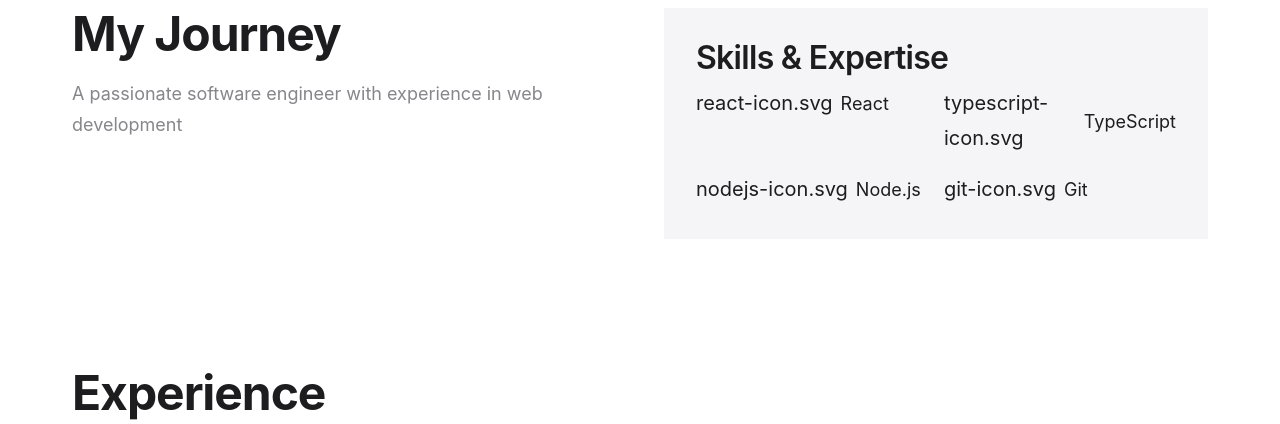
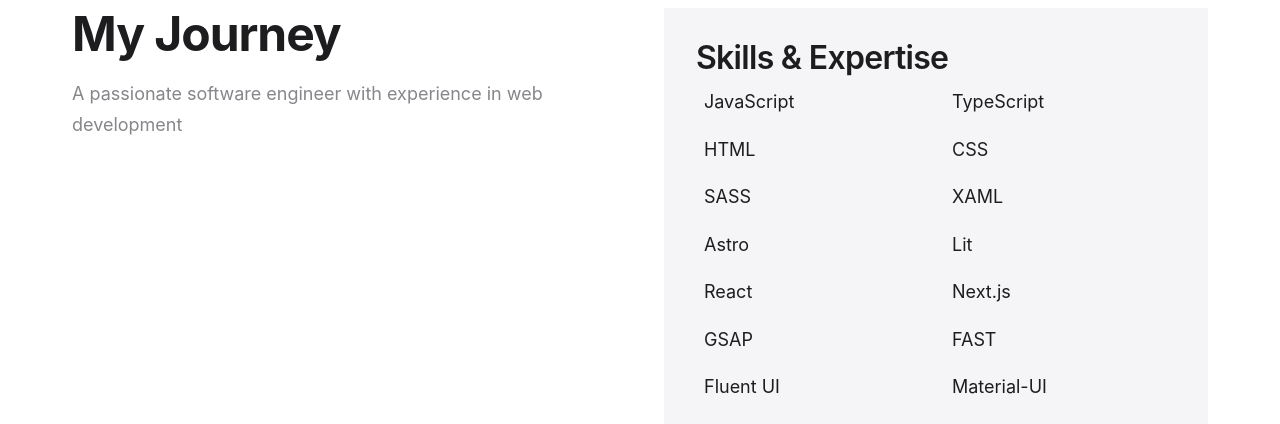
Before and after one commit to khamudom/kham-website, a Next.js app: page /about in a window 1280 px wide. Shown: the part 376-800 px from the top of the page. Built offline with nearby package versions, Linux system fonts and the light colour scheme; no server answers.

Commit message:
update navigation. update skills. update rotating title.

```diff
--- a/src/data/skills.json
+++ b/src/data/skills.json
@@ -2,40 +2,200 @@
   "data": [
     {
       "id": "skill-1",
-      "name": "React",
-      "category": "frontend",
+      "name": "JavaScript",
+      "category": "languages",
       "proficiency": 5,
-      "yearsOfExperience": 3,
-      "icon": "react-icon.svg"
+      "yearsOfExperience": 5
     },
     {
       "id": "skill-2",
       "name": "TypeScript",
-      "category": "frontend",
+      "category": "languages",
       "proficiency": 4,
-      "yearsOfExperience": 2,
-      "icon": "typescript-icon.svg"
+      "yearsOfExperience": 3
     },
     {
       "id": "skill-3",
-      "name": "Node.js",
-      "category": "backend",
-      "proficiency": 4,
-      "yearsOfExperience": 2,
-      "icon": "nodejs-icon.svg"
+      "name": "HTML",
+      "category": "languages",
+      "proficiency": 5,
+      "yearsOfExperience": 5
     },
     {
       "id": "skill-4",
-      "name": "Git",
+      "name": "CSS",
+      "category": "languages",
+      "proficiency": 5,
+      "yearsOfExperience": 5
+    },
+    {
+      "id": "skill-5",
+      "name": "SASS",
+      "category": "languages",
+      "proficiency": 5,
+      "yearsOfExperience": 5
+    },
+    {
+      "id": "skill-6",
+      "name": "XAML",
+      "category": "languages",
+      "proficiency": 5,
+      "yearsOfExperience": 5
+    },
+
+    {
+      "id": "skill-7",
+      "name": "Astro",
+      "category": "frameworks",
+      "proficiency": 5,
+      "yearsOfExperience": 4
+    },
+    {
+      "id": "skill-8",
+      "name": "Lit",
+      "category": "frameworks",
+      "proficiency": 5,
+      "yearsOfExperience": 4
+    },
+    {
+      "id": "skill-9",
+      "name": "React",
+      "category": "frameworks",
+      "proficiency": 5,
+      "yearsOfExperience": 4
+    },
+    {
+      "id": "skill-10",
+      "name": "Next.js",
+      "category": "frameworks",
+      "proficiency": 4,
+      "yearsOfExperience": 3
+    },
+    {
+      "id": "skill-11",
+      "name": "GSAP",
+      "category": "frameworks",
+      "proficiency": 4,
+      "yearsOfExperience": 3
+    },
+    {
+      "id": "skill-12",
+      "name": "FAST",
+      "category": "frameworks",
+      "proficiency": 5,
+      "yearsOfExperience": 4
+    },
+    {
+      "id": "skill-13",
+      "name": "Fluent UI",
+      "category": "frameworks",
+      "proficiency": 5,
+      "yearsOfExperience": 4
+    },
+    {
+      "id": "skill-14",
+      "name": "Material-UI",
+      "category": "frameworks",
+      "proficiency": 4,
+      "yearsOfExperience": 2
+    },
+    {
+      "id": "skill-15",
+      "name": "Vite",
+      "category": "tools",
+      "proficiency": 4,
+      "yearsOfExperience": 2
+    },
+    {
+      "id": "skill-16",
+      "name": "Node.js",
+      "category": "tools",
+      "proficiency": 4,
+      "yearsOfExperience": 3
+    },
+    {
+      "id": "skill-17",
+      "name": "Storybook",
       "category": "tools",
       "proficiency": 5,
-      "yearsOfExperience": 4,
-      "icon": "git-icon.svg"
+      "yearsOfExperience": 4
+    },
+    {
+      "id": "skill-18",
+      "name": "GitHub",
+      "category": "tools",
+      "proficiency": 5,
+      "yearsOfExperience": 4
+    },
+    {
+      "id": "skill-19",
+      "name": "Azure DevOps",
+      "category": "tools",
+      "proficiency": 3,
+      "yearsOfExperience": 1
+    },
+    {
+      "id": "skill-20",
+      "name": "Webflow",
+      "category": "tools",
+      "proficiency": 3,
+      "yearsOfExperience": 1
+    },
+    {
+      "id": "skill-21",
+      "name": "WordPress",
+      "category": "tools",
+      "proficiency": 4,
+      "yearsOfExperience": 2
+    },
+    {
+      "id": "skill-22",
+      "name": "Sanity",
+      "category": "tools",
+      "proficiency": 3,
+      "yearsOfExperience": 1
+    },
+    {
+      "id": "skill-23",
+      "name": "Vercel",
+      "category": "tools",
+      "proficiency": 3,
+      "yearsOfExperience": 1
+    },
+    {
+      "id": "skill-24",
+      "name": "Netlify",
+      "category": "tools",
+      "proficiency": 3,
+      "yearsOfExperience": 1
+    },
+    {
+      "id": "skill-25",
+      "name": "Cloudflare",
+      "category": "tools",
+      "proficiency": 3,
+      "yearsOfExperience": 1
     }
   ],
   "metadata": {
-    "total": 4,
-    "categories": ["frontend", "backend", "tools"],
+    "total": 25,
+    "categories": [
+      {
+        "name": "languages",
+        "iconName": "code-2",
+        "displayName": "Programming Languages"
+      },
+      {
+        "name": "frameworks",
+        "iconName": "layout",
+        "displayName": "Libraries & Frameworks"
+      },
+      {
+        "name": "tools",
+        "iconName": "wrench",
+        "displayName": "Tools & Platforms"
+      }
+    ],
     "lastUpdated": "2024-03-20"
   }
 }
```
Also changed, not shown: src/app/page.tsx (+68 -24 lines), src/components/animations/RotatingTitle.tsx (+76 -31 lines), src/components/layout/HeaderVertical.tsx (+84 -42 lines), src/components/layout/styles/HeaderVertical.module.css (+28 -11 lines), src/styles/pages/Home.module.css (+36 -13 lines).
